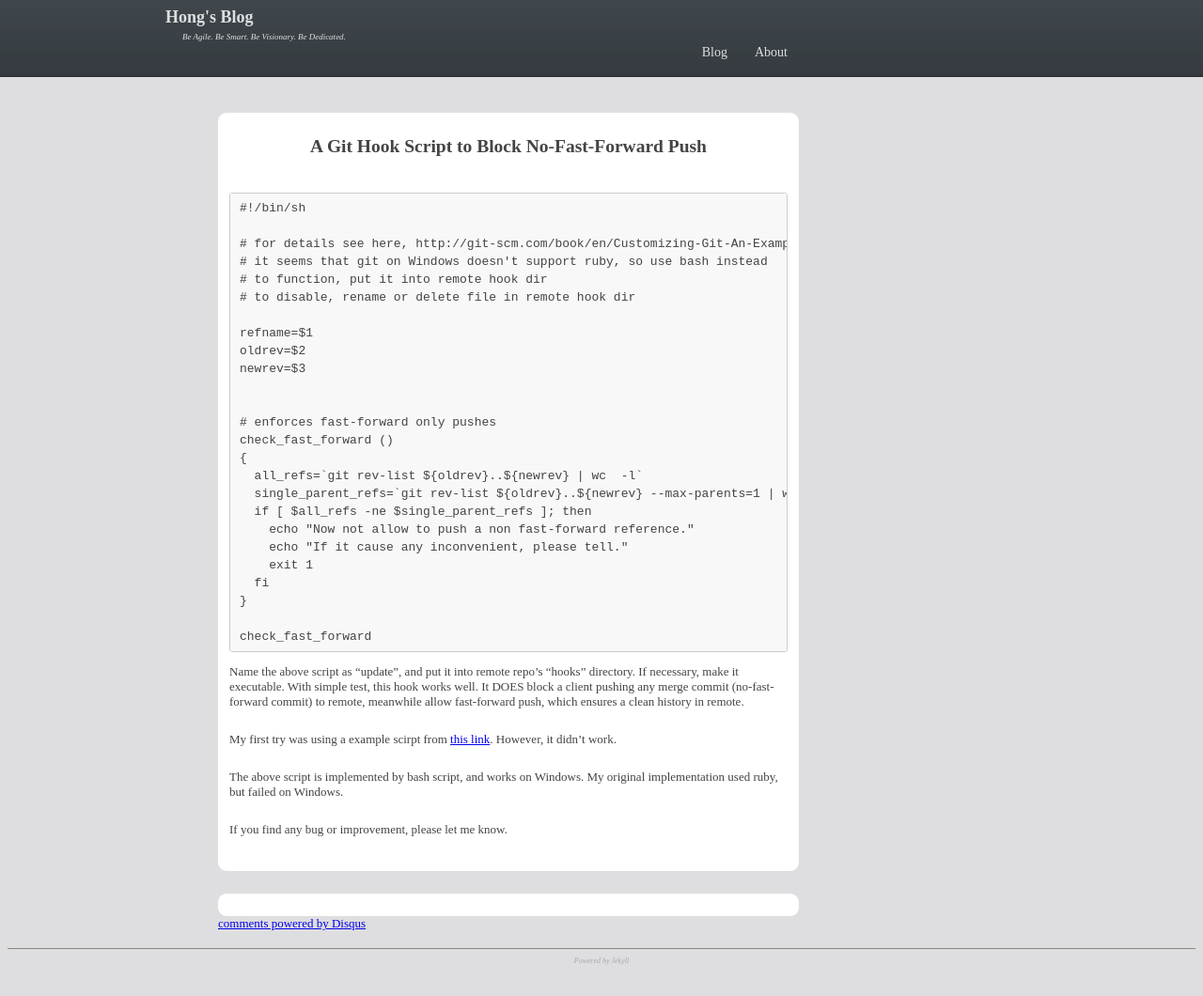
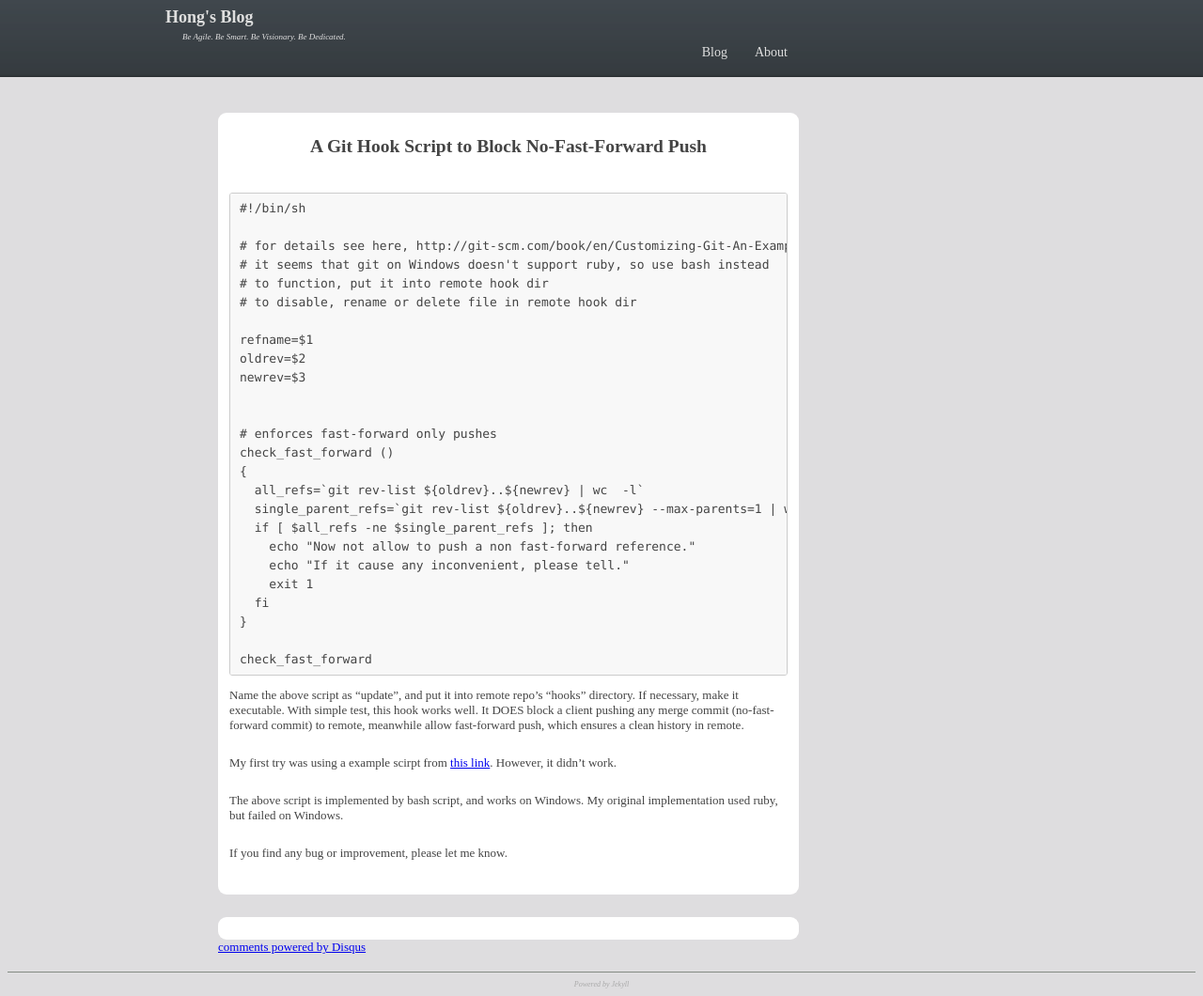
Before and after one commit to RockHong/rockhong.github.com, a Jekyll site: the page built from _posts/2014-07-10-a-git-hook-block-no-ff-push.md, in a window 1280 px wide. Shown: the whole page at 94% size. Built offline with Jekyll 4.4.1, drawn with Linux system fonts in a browser that asks for light colours; comment, search, counter and statistics services are not loaded; before the commit the page ends 1035 px from its top, so only the background shows below that.

Commit message:
update font family for code snippet

```diff
--- a/css/post.css
+++ b/css/post.css
@@ -107,7 +107,8 @@
 
 pre code, pre tt {
     background-color: transparent;
-    border: none; }
+    border: none;
+    font-family: Consolas, 'Liberation Mono', Menlo, Courier, monospace;}
 
 /*
  * END
```
